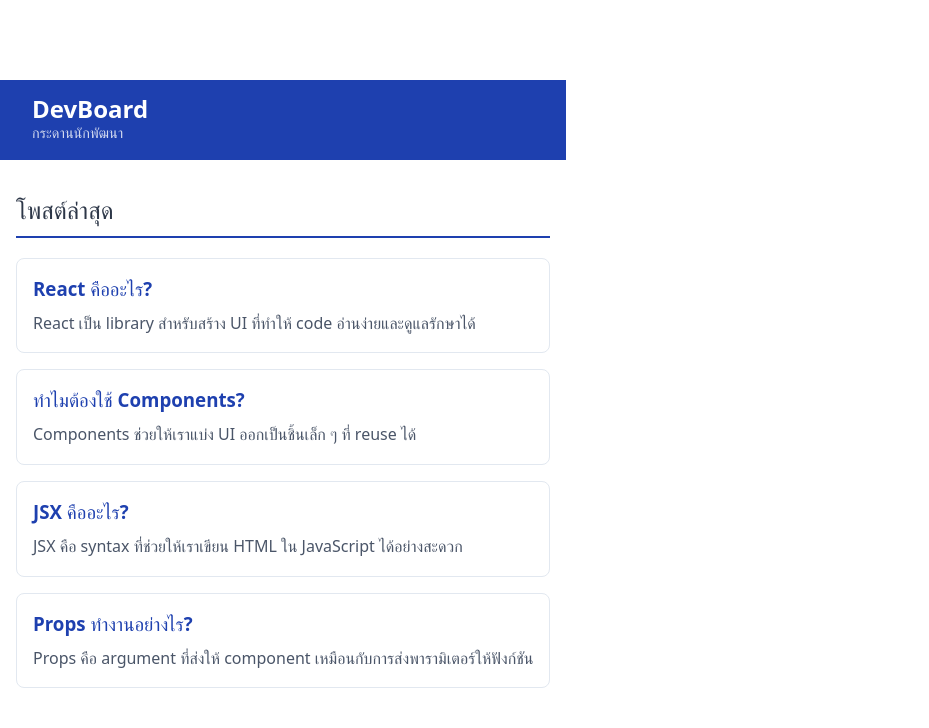
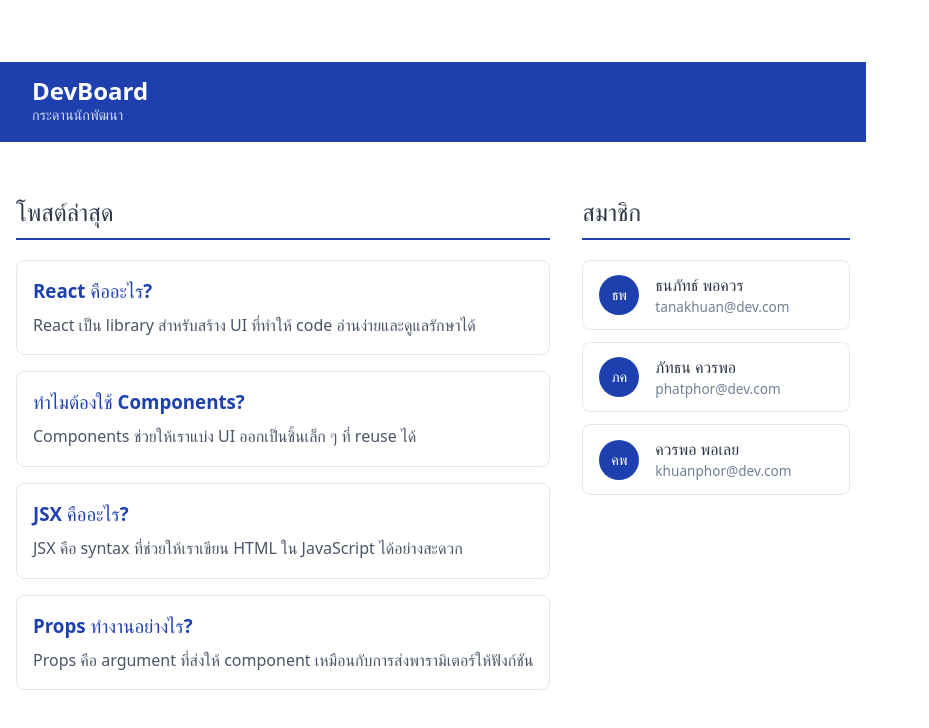
Before and after one commit to 67160397/devboard-67160397, a React (Vite) app: page / in a window 1280 px wide. Shown: the top 728 px of the page, without its empty margins (0-929 px from the left). Built offline with nearby package versions, Linux system fonts and the light colour scheme.

Commit message:
Activity 5 - รวมทุกอย่างใน App.jsx

```diff
--- a/src/App.jsx
+++ b/src/App.jsx
@@ -1,5 +1,7 @@
 import Navbar from "./components/Navbar";
 import PostList from "./components/PostList";
+import UserCard from "./components/UserCard";
+
 const POSTS = [
   {
     id: 1,
@@ -24,17 +26,45 @@
 ];
 
 const USERS = [
-  { id: 1, name: "สมชาย ใจดี", email: "somchai@dev.com" },
-  { id: 2, name: "สมหญิง รักเรียน", email: "somying@dev.com" },
-  { id: 3, name: "วิชาญ โค้ดเก่ง", email: "wichan@dev.com" },
+  { id: 1, name: "ธนภัทธ์ พอควร", email: "tanakhuan@dev.com" },
+  { id: 2, name: "ภัทธน ควรพอ", email: "phatphor@dev.com" },
+  { id: 3, name: "ควรพอ พอเลย", email: "khuanphor@dev.com" },
 ];
 
 function App() {
   return (
     <div>
       <Navbar />
-      <div style={{ maxWidth: "800px", margin: "2rem auto", padding: "0 1rem" }}>
-        <PostList posts={POSTS} />
+      <div
+        style={{
+          maxWidth: "900px",
+          margin: "2rem auto",
+          padding: "0 1rem",
+          display: "grid",
+          gridTemplateColumns: "2fr 1fr",
+          gap: "2rem",
+        }}
+      >
+        {/* คอลัมน์ซ้าย: โพสต์ */}
+        <div>
+          <PostList posts={POSTS} />
+        </div>
+
+        {/* คอลัมน์ขวา: สมาชิก */}
+        <div>
+          <h2
+            style={{
+              color: "#2d3748",
+              borderBottom: "2px solid #1e40af",
+              paddingBottom: "0.5rem",
+            }}
+          >
+            สมาชิก
+          </h2>
+          {USERS.map((user) => (
+            <UserCard key={user.id} name={user.name} email={user.email} />
+          ))}
+        </div>
       </div>
     </div>
   );
```
